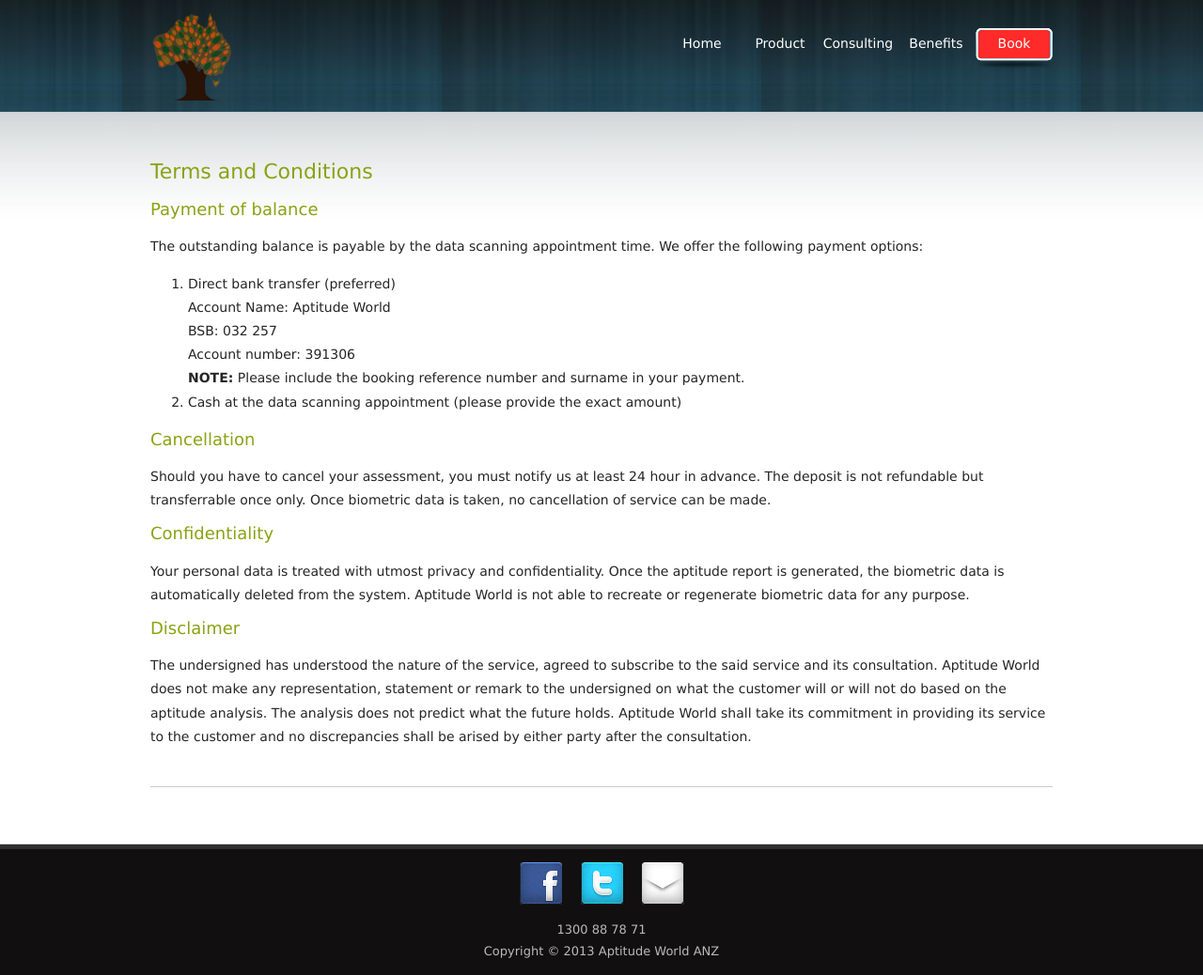
After one commit to arimbun/aptitude, a Django app: page /toc in a window 1280 px wide; the page is wider, and only the part inside the window is pictured. The commit adds this page. Shown: that part at 94% size. Run offline with Django 3.2, Linux system fonts and the light colour scheme; some libraries are stand-ins or nearby versions.

Commit message:
Added TOC to website. Modified TOC on outgoing emails.

```diff
--- a/apps/landing/templates/landing/book/confirm.html
+++ b/apps/landing/templates/landing/book/confirm.html
@@ -103,7 +103,7 @@
                         <input type="hidden" name="deposit_amount" value="{{ deposit_amount }}">
                         <input type="hidden" name="owing_amount" value="{{ owing_amount }}">
                         <input id="toc_agreement" type="checkbox" name="toc_agreement">
-                        <label for="toc_agreement">I agree to the <a href="#">terms and conditions</a></label><br><br>
+                        <label for="toc_agreement">I agree to the <a href="/toc" target="_blank">terms and conditions</a></label><br><br>
                         <input type="submit" name="book_submit" value="Submit">
                     </form>
                     {#                    <div id="payment_options">#}
--- a/apps/landing/templates/landing/confirmation_email.txt
+++ b/apps/landing/templates/landing/confirmation_email.txt
@@ -24,13 +24,12 @@ Terms and Conditions:
 
 Payment of balance
 The outstanding balance is payable by the data scanning appointment time. We offer the following payment options:
-1. Payment by direct bank transfer (preferred)
+1. Direct bank transfer (preferred)
     Account Name: Aptitude World
     BSB: 032 257
     Account number: 391306
     NOTE: Please include the booking reference number and surname in your payment.
-2. Payment by cash at the data scanning appointment (please provide the exact amount)
-3. Payment by credit card or PayPal via our website.
+2. Cash at the data scanning appointment (please provide the exact amount)
 
 Cancellation
 Should you have to cancel your assessment, you must notify us at least 24 hour in advance. The deposit is not refundable but transferrable once only. Once biometric data is taken, no cancellation of service can be made.
--- /dev/null
+++ b/apps/landing/templates/landing/toc.html
@@ -0,0 +1,76 @@
+{% extends 'landing/base.html' %}
+{% load staticfiles %}
+
+{% block content %}
+    <div id="templatemo_body_wrapper">
+        <div id="templatemo_wrapper">
+
+            <div id="templatemo_main">
+
+                <div class="col_w960">
+                    <h3>Terms and Conditions</h3>
+
+                    <h4>Payment of balance</h4>
+
+                    <p>The outstanding balance is payable by the data scanning appointment time. We offer the following
+                        payment
+                        options:</p>
+                    <ol>
+                        <li>
+                            Direct bank transfer (preferred)<br>
+                            Account Name: Aptitude World<br>
+                            BSB: 032 257<br>
+                            Account number: 391306<br>
+                            <b>NOTE:</b> Please include the booking reference number and surname in your payment.
+                        </li>
+                        <li>
+                            Cash at the data scanning appointment (please provide the exact amount)
+                        </li>
+                    </ol>
+
+                    <h4>Cancellation</h4>
+
+                    <p>Should you have to cancel your assessment, you must notify us at least 24 hour in advance. The
+                        deposit is not
+                        refundable but transferrable once only. Once biometric data is taken, no cancellation of service
+                        can be
+                        made.</p>
+
+                    <h4>Confidentiality</h4>
+
+                    <p>Your personal data is treated with utmost privacy and confidentiality. Once the aptitude report
+                        is generated, the
+                        biometric data is automatically deleted from the system. Aptitude World is not able to recreate
+                        or regenerate
+                        biometric data for any purpose.</p>
+
+                    <h4>Disclaimer</h4>
+
+                    <p>The undersigned has understood the nature of the service, agreed to subscribe to the said service
+                        and its
+                        consultation. Aptitude World does not make any representation, statement or remark to the
+                        undersigned on what
+                        the
+                        customer will or will not do based on the aptitude analysis. The analysis does not predict what
+                        the future
+                        holds.
+                        Aptitude World shall take its commitment in providing its service to the customer and no
+                        discrepancies shall be
+                        arised by either party after the consultation.</p>
+
+                    <div class="cleaner"></div>
+                </div>
+                <!-- end of templatemo fp services -->
+
+                <div class="col_w960 col_w960_last"></div>
+                <div class="cleaner"></div>
+            </div>
+            <!-- end of main -->
+
+            <div class="cleaner"></div>
+        </div>
+        <!-- end of wrapper -->
+        <div class="cleaner"></div>
+    </div>
+    <!-- end of body wrapper -->
+{% endblock %}
--- a/apps/landing/urls.py
+++ b/apps/landing/urls.py
@@ -19,4 +19,6 @@ urlpatterns = patterns(
     url(r'^book/confirm', views.confirm_booking, name='confirm_booking'),
     # eg: /book
     url(r'^book', views.book, name='book'),
+    # eg: /toc
+    url(r'^toc', views.toc, name='toc'),
 )
--- a/apps/landing/views.py
+++ b/apps/landing/views.py
@@ -114,7 +114,7 @@ def book(request):
 def confirm_booking(request):
     if request.method == 'POST':
         keywords, description, year = __init()
-        title = COMPANY_NAME + ' - ' + 'Book an Appointment'
+        title = COMPANY_NAME + ' - ' + 'Confirm Booking'
         environment = os.environ['ENVIRONMENT']
         # environment = 'production'
 
@@ -260,6 +260,20 @@ def book_failure(request):
     )
 
 
+def toc(request):
+    keywords, description, year = __init()
+    title = COMPANY_NAME + ' - ' + 'Terms and Conditions'
+    return render_to_response('landing/toc.html',
+                              {
+                                  'title': title,
+                                  'keywords': keywords,
+                                  'description': description,
+                                  'page': 'toc',
+                                  'year': year,
+                              }
+    )
+
+
 def __init():
     keywords = ','.join(META_KEYWORDS)
     description = ','.join(META_KEYWORDS)
```
Also changed, not shown: apps/landing/templates/landing/confirmation_email.html (+2 -5 lines).
